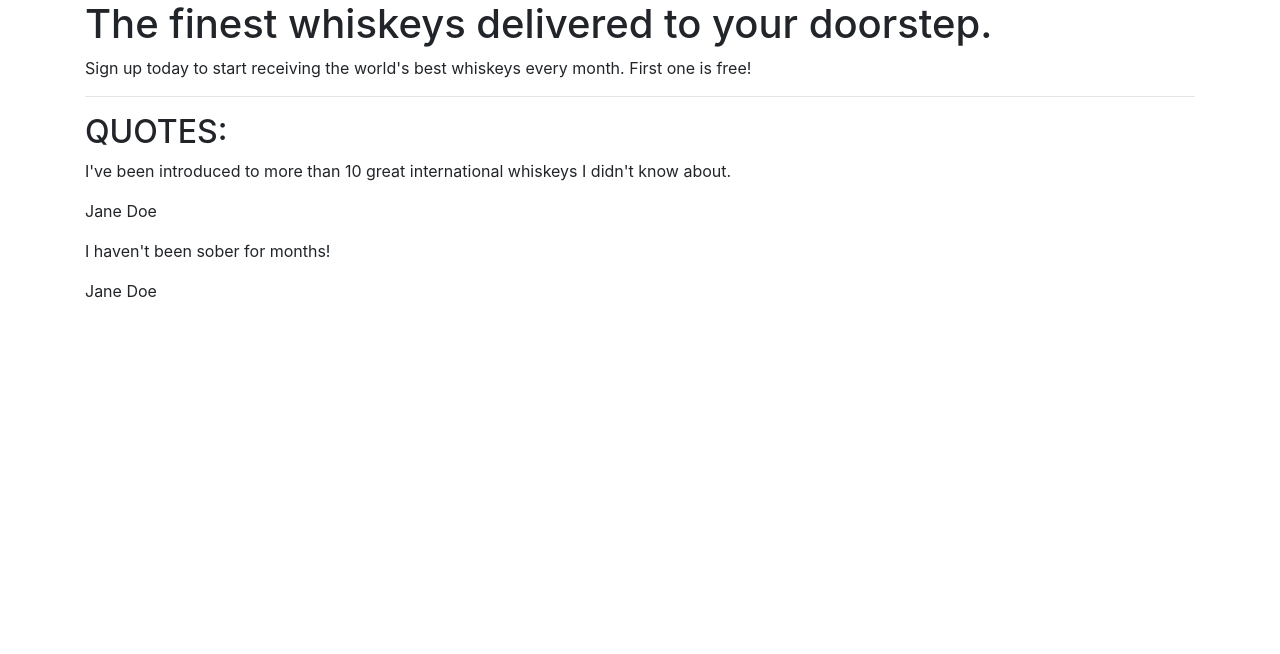
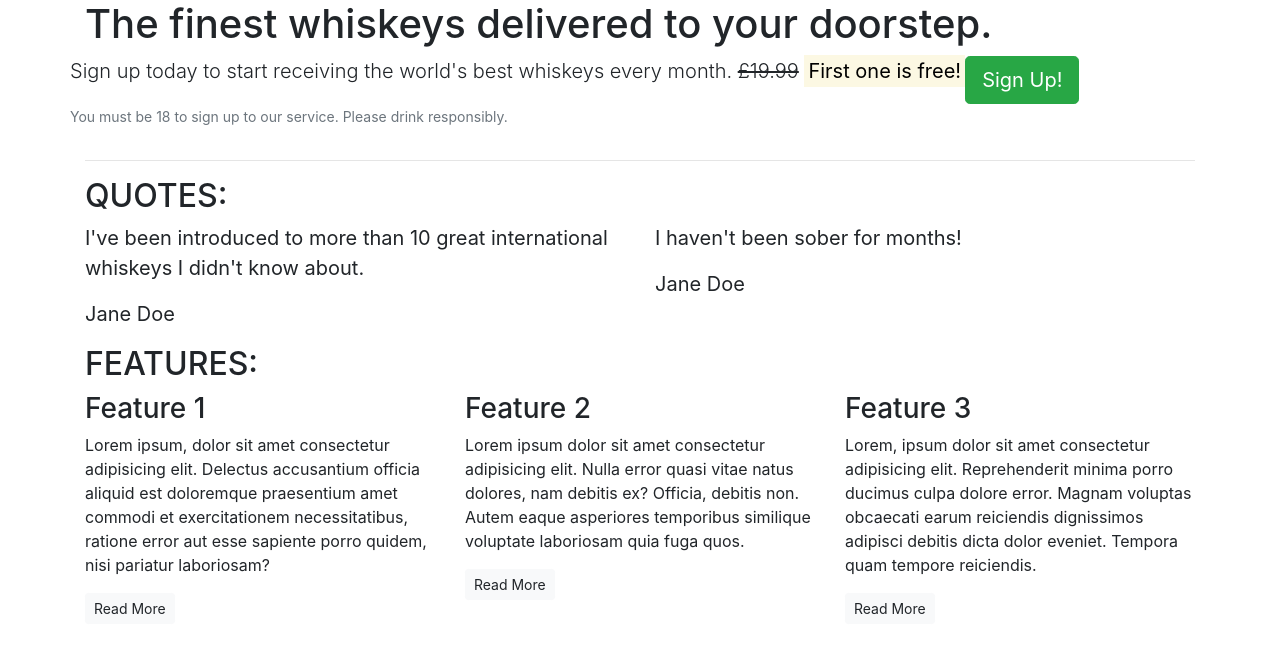
Before and after one commit to Joanne1980/bootstrap, a plain HTML site: page index.html in a window 1280 px wide. Drawn offline with nearby package versions, Linux system fonts and the light colour scheme.

Commit message:
Bootstrap demonstration walk through

```diff
--- a/index.html
+++ b/index.html
@@ -1,35 +1,96 @@
 <!DOCTYPE html>
 <html lang="en">
+
 <head>
     <meta charset="UTF-8">
     <meta name="viewport" content="width=device-width, initial-scale=1.0">
     <title>Whiskey Drop I Taste a new Whiskey every month</title>
     <!--Bootstrap-->
-    <link rel="stylesheet" href="https://cdn.jsdelivr.net/npm/bootstrap@4.6.2/dist/css/bootstrap.min.css" integrity="sha384-xOolHFLEh07PJGoPkLv1IbcEPTNtaed2xpHsD9ESMhqIYd0nLMwNLD69Npy4HI+N" crossorigin="anonymous">
-<script src="https://cdn.jsdelivr.net/npm/bootstrap@4.6.2/dist/js/bootstrap.bundle.min.js" integrity="sha384-Fy6S3B9q64WdZWQUiU+q4/2Lc9npb8tCaSX9FK7E8HnRr0Jz8D6OP9dO5Vg3Q9ct" crossorigin="anonymous"></script>
+    <link rel="stylesheet" href="https://cdn.jsdelivr.net/npm/bootstrap@4.6.2/dist/css/bootstrap.min.css"
+        integrity="sha384-xOolHFLEh07PJGoPkLv1IbcEPTNtaed2xpHsD9ESMhqIYd0nLMwNLD69Npy4HI+N" crossorigin="anonymous">
+    <script src="https://cdn.jsdelivr.net/npm/bootstrap@4.6.2/dist/js/bootstrap.bundle.min.js"
+        integrity="sha384-Fy6S3B9q64WdZWQUiU+q4/2Lc9npb8tCaSX9FK7E8HnRr0Jz8D6OP9dO5Vg3Q9ct" crossorigin="anonymous">
+    </script>
 </head>
+
 <body>
     <article class="container">
         <!--callout-->
+        <div class="row">
+            <div class="col-12">
                 <section class="callout">
                     <h1>The finest whiskeys delivered to your doorstep.</h1>
-    <p>Sign up today to start receiving the world's best whiskeys every month. First one is free!</p>
+            </div>
+            <p class="lead">Sign up today to start receiving the world's best whiskeys every month.
+                <s>£19.99</s> <strong><mark>First one is free!</mark></strong></p>
+            <button class="btn btn-success btn-lg">Sign Up!</button>
+            <p class="text-muted"><small>You must be 18 to sign up to our service. Please drink responsibly.</small>
+            </p>
             </section>
-    <!--/.callout-->
+        </div>
+        <!--/. callout-->
         <hr>
         <!--quotes-->
         <section class="quotes">
+            <div class="row">
+                <div class="col-12 col-md-6">
                     <h2 class="text-uppercase">Quotes:</h2>
-        <div class="quote">
+                </div>
+            </div>
+            <div class="row">
+                <div class="col-12 col-md-6">
+                    <blockquote class="blockquote">
                         <p>I've been introduced to more than 10 great international whiskeys I didn't know about.</p>
                         <p>Jane Doe</p>
+                    </blockquote>
                 </div>
-        <div class="quote">
+                <div class="col-12 col-md-6">
+                    <blockquote class="blockquote">
                         <p>I haven't been sober for months!</p>
                         <p>Jane Doe</p>
+                    </blockquote>
                 </div>
-
+            </div>
+            <!--/. quotes-->
+        </section>
+        <section class="features">
+            <div class="row">
+                <div class="col-12">
+                    <h2 class="text-uppercase">Features:</h2>
+                </div>
+            </div>
+            <div class="row">
+                <div class="col-12 col-md-6 col-lg-4">
+                    <div class="feature">
+                        <h3>Feature 1</h3>
+                        <p>Lorem ipsum, dolor sit amet consectetur adipisicing elit. Delectus accusantium officia
+                            aliquid est doloremque praesentium amet commodi et exercitationem necessitatibus,
+                            ratione error aut esse sapiente porro quidem, nisi pariatur laboriosam?</p>
+                        <p><a class="btn btn-sm btn-light" href="">Read More</a></p>
+                    </div>
+                </div>
+                <div class="col-12 col-md-6 col-lg-4">
+                    <div class="feature">
+                        <h3>Feature 2</h3>
+                        <p>Lorem ipsum dolor sit amet consectetur adipisicing elit. Nulla error quasi vitae natus
+                            dolores,
+                            nam debitis ex? Officia, debitis non. Autem eaque asperiores temporibus similique voluptate
+                            laboriosam quia fuga quos.</p>
+                        <p><a class="btn btn-sm btn-light" href="">Read More</a></p>
+                    </div>
+                </div>
+                <div class="col-12 d-md-none d-lg-block col-lg-4">
+                    <div class="feature">
+                        <h3>Feature 3</h3>
+                        <p>Lorem, ipsum dolor sit amet consectetur adipisicing elit. Reprehenderit minima porro ducimus
+                            culpa dolore error. Magnam voluptas obcaecati earum reiciendis dignissimos adipisci debitis
+                            dicta dolor eveniet. Tempora quam tempore reiciendis.</p>
+                        <p><a class="btn btn-sm btn-light" href="">Read More</a></p>
+                    </div>
+                </div>
+            </div>
         </section>
     </article>
 </body>
+
 </html>
```
Lines whose indentation alone changed are shown as unchanged.
